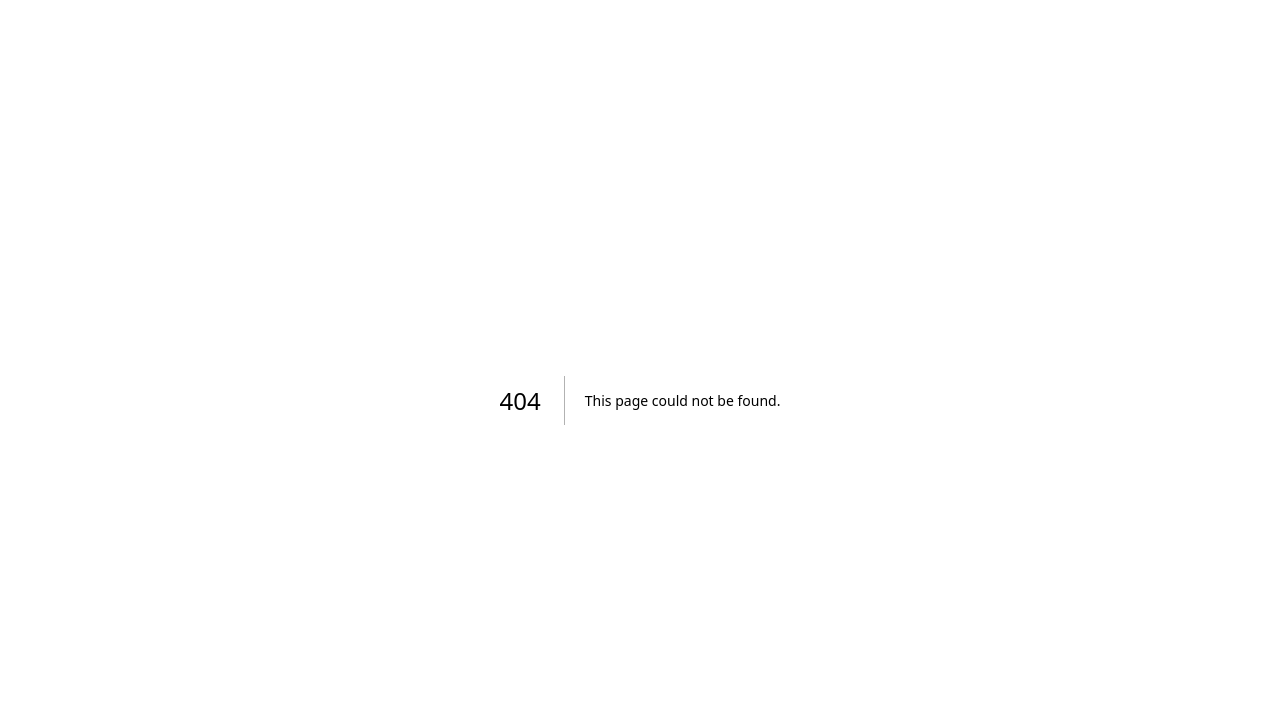
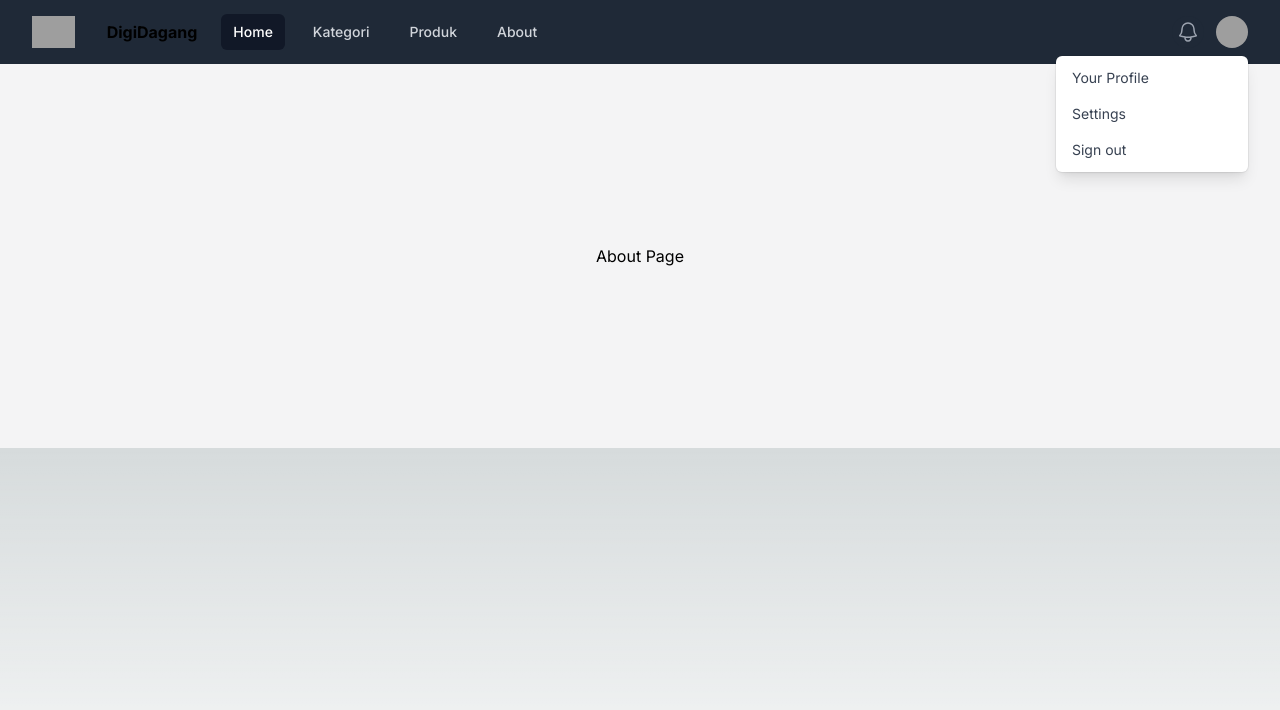
Before and after one commit to raihank43/DigiDagang, a Next.js app in the folder p3-gc02/: page /about in a window 1280 px wide. Before the commit this address had no page. Shown: the top 710 px of the page. Built offline with nearby package versions, Linux system fonts and the light colour scheme; grey boxes are pictures that could not be loaded.

Commit message:
feat: product card component

```diff
--- /dev/null
+++ b/p3-gc02/src/app/about/page.tsx
@@ -0,0 +1,9 @@
+export default function About() {
+  return (
+    <>
+      <div className="flex h-96 justify-center items-center bg-zinc-100">
+        <h1 className=" text-black">About Page</h1>
+      </div>
+    </>
+  );
+}
--- a/p3-gc02/src/app/layout.tsx
+++ b/p3-gc02/src/app/layout.tsx
@@ -1,12 +1,12 @@
 import type { Metadata } from "next";
 import { Inter } from "next/font/google";
 import "./globals.css";
-
+import Navbar from "@/components/Navbar";
 
 const inter = Inter({ subsets: ["latin"] });
 
 export const metadata: Metadata = {
-  title: "Create Next App",
+  title: "DigiDagang",
   description: "Generated by create next app",
 };
 
@@ -17,8 +17,10 @@ export default function RootLayout({
 }>) {
   return (
     <html lang="en">
-
-      <body className={inter.className}>{children}</body>
+      <body className={inter.className}>
+        <Navbar />
+        {children}
+      </body>
     </html>
   );
 }
--- a/p3-gc02/src/app/page.tsx
+++ b/p3-gc02/src/app/page.tsx
@@ -1,5 +1,6 @@
 import React from "react";
 import Navbar from "../components/Navbar";
+import ProductCard from "@/components/ProductCard";
 
 export default function Home() {
   const products = Array(10).fill({
@@ -12,7 +13,6 @@ export default function Home() {
 
   return (
     <>
-      <Navbar />
       <div className="min-h-screen bg-gray-100">
         <header className="bg-indigo-600 text-white p-12 text-center">
           <h2 className="text-4xl mb-4">Selamat datang di DigiDagang!</h2>
@@ -25,19 +25,7 @@ export default function Home() {
               Produk Unggulan
             </h3>
             <div className="grid grid-cols-2 md:grid-cols-4 gap-4 mt-4">
-              {products.map((product, index) => (
-                <div key={index} className="bg-white p-4 rounded-lg shadow-lg">
-                  <img
-                    src={product.image}
-                    alt={product.name}
-                    className="w-full h-48 object-cover rounded"
-                  />
-                  <h4 className="mt-4 font-bold text-neutral-950">
-                    {product.name}
-                  </h4>
-                  <p className="mt-2 text-lime-800">{product.price}</p>
-                </div>
-              ))}
+              <ProductCard />
             </div>
             <div className="text-right mt-4">
               <a href="/products" className="text-indigo-600 hover:underline">
--- /dev/null
+++ b/p3-gc02/src/app/products/page.tsx
@@ -0,0 +1,3 @@
+export default function ProductsPage() {
+
+}
--- a/p3-gc02/src/components/Navbar.tsx
+++ b/p3-gc02/src/components/Navbar.tsx
@@ -68,32 +68,31 @@ export default function Navbar() {
             <div className="hidden sm:ml-6 sm:block">
               <div className="flex space-x-4">
                 {/* Current: "bg-gray-900 text-white", Default: "text-gray-300 hover:bg-gray-700 hover:text-white" */}
-                <a
-                  href="#"
+                <Link
+                  href={"/"}
                   className="bg-gray-900 text-white rounded-md px-3 py-2 text-sm font-medium"
                   aria-current="page"
                 >
                   Home
-                </a>
-                <a
-                  href="#"
+                </Link>
+                <Link
+                  href={""}
                   className="text-gray-300 hover:bg-gray-700 hover:text-white rounded-md px-3 py-2 text-sm font-medium"
                 >
-                 Kategori
-
-                </a>
+                  Kategori
+                </Link>
                 <a
                   href="#"
                   className="text-gray-300 hover:bg-gray-700 hover:text-white rounded-md px-3 py-2 text-sm font-medium"
                 >
                   Produk
                 </a>
-                <a
-                  href="#"
+                <Link
+                  href="/about"
                   className="text-gray-300 hover:bg-gray-700 hover:text-white rounded-md px-3 py-2 text-sm font-medium"
                 >
                   About
-                </a>
+                </Link>
               </div>
             </div>
           </div>
--- /dev/null
+++ b/p3-gc02/src/components/ProductCard.tsx
@@ -0,0 +1,13 @@
+export default function ProductCard() {
+  return (
+    <div className="bg-white p-4 rounded-lg shadow-lg">
+      <img
+        src="https://images.tokopedia.net/img/cache/200-square/VqbcmM/2022/6/2/201de609-0cb0-4210-b6fc-a559b588168c.png"
+        alt="nama produk"
+        className="w-full h-48 object-cover rounded"
+      />
+      <h4 className="mt-4 font-bold text-neutral-950">Product Name</h4>
+      <p className="mt-2 text-lime-800">Rp100.000</p>
+    </div>
+  );
+}
```
